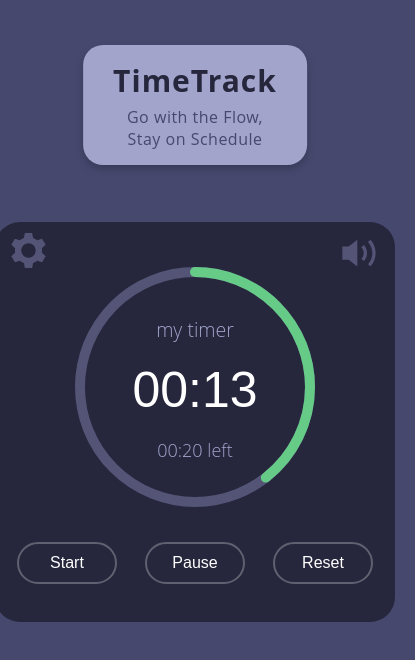
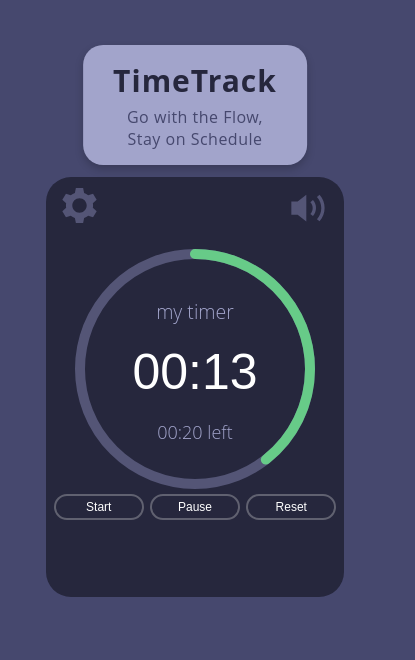
Before and after one commit to sgrisshk/Timer, a React (Create React App) app: page / in a window 390 px wide. Shown: the top 660 px of the page, 415 px wide, since content can reach past the window. Built offline with nearby package versions, Linux system fonts and the light colour scheme; a web font is replaced by a local one.

Commit message:
fix(element): add to Timer.css styles for phone display

```diff
--- a/src/Timer.css
+++ b/src/Timer.css
@@ -3,6 +3,10 @@ body {
     margin: 0;
     padding: 0;
     font-family: 'Open Sans', sans-serif;
+}
+
+body, html {
+    overflow-x: hidden;
 }
 
 .app-outer-wrapper {
@@ -401,20 +405,48 @@ body {
 }
 
 
+
 @media (max-width: 480px) {
 
-    .timer-container {
-        width: 400px;
-        height: 400px;
-        padding: 8px;
-        margin-top: 10px;
-        margin-bottom: 10px;
+    .app-outer-wrapper {
+        padding: 0 5px;
         display: flex;
         flex-direction: column;
         align-items: center;
-        justify-content: center;
+        max-width: 100%;
     }
 
+    .app-container {
+        width: 90%;
+        padding: 5px;
+        display: flex;
+        flex-direction: column;
+        align-items: center;
+    }
+
+
+    .timer-container {
+        width: 90%;
+        padding: 5px;
+        margin-top: 10px;
+        display: flex;
+        flex-direction: column;
+        align-items: center;
+    }
+
+    .buttons {
+        width: 100%;
+        display: flex;
+        justify-content: space-evenly;
+        padding: 5px;
+    }
+
+    .button {
+        padding: 4px 8px;
+        font-size: 12px;
+        flex: 1;
+        margin: 0 3px;
+    }
 }
 
 @font-face{
```
